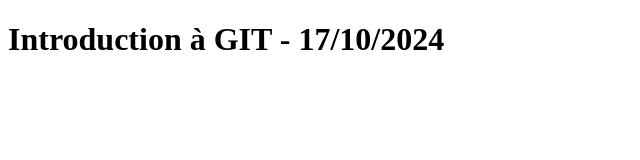
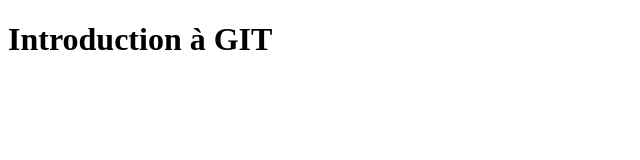
Before and after one commit to socode67/gitDemo, a plain HTML site: page index.html in a window 1280 px wide. Shown: the whole page, without its empty margins (0-640 px from the left). Drawn offline with Linux system fonts and the light colour scheme.

Commit message:
titre du commit
Cheesecake biscuit croissant brownie lemon drops donut shortbread cupcake jelly-o.
 Pie sweet roll danish soufflé tootsie roll.Oat cake sugar plum toffee jelly pie chocolate lemon drops pudding chocolate bar.

Pastry toffee muffin ice cream oat cake. Donut cheesecake fruitcake marshmallow pie carrot cake.
Chocolate chocolate cake cake sweet roll toffee wafer. Pastry tart jujubes marzipan danish wafer wafer.

Dessert sugar plum gingerbread caramels marshmallow marzipan. Sugar plum liquorice candy canes fruitcake candy canes. Gummies cupcake gummies macaroon pudding tiramisu.

```diff
--- a/index.html
+++ b/index.html
@@ -6,6 +6,6 @@
     <title>Git</title>
 </head>
 <body>
-    <h1>Introduction à GIT - 17/10/2024</h1>
+    <h1>Introduction à GIT</h1>
 </body>
 </html>
```
